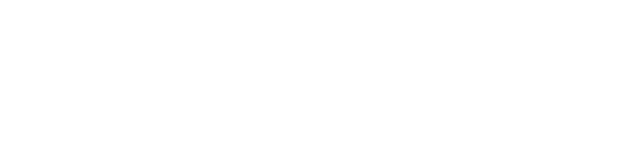
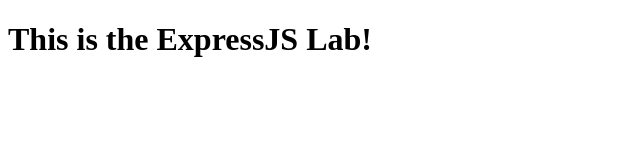
Before and after one commit to L3p1989/ExpressJS, a website: page public/index.html in a window 1280 px wide. Shown: the whole page, without its empty margins (0-640 px from the left). Drawn offline with Linux system fonts and the light colour scheme.

Commit message:
added placeholder h1

```diff
--- a/public/index.html
+++ b/public/index.html
@@ -8,6 +8,8 @@
     <link rel="stylesheet" href="/css/styles.css" />
   </head>
   <body>
+    <h1>This is the ExpressJS Lab!</h1>
+
     <script src="/js/app.js"></script>
   </body>
 </html>
```
